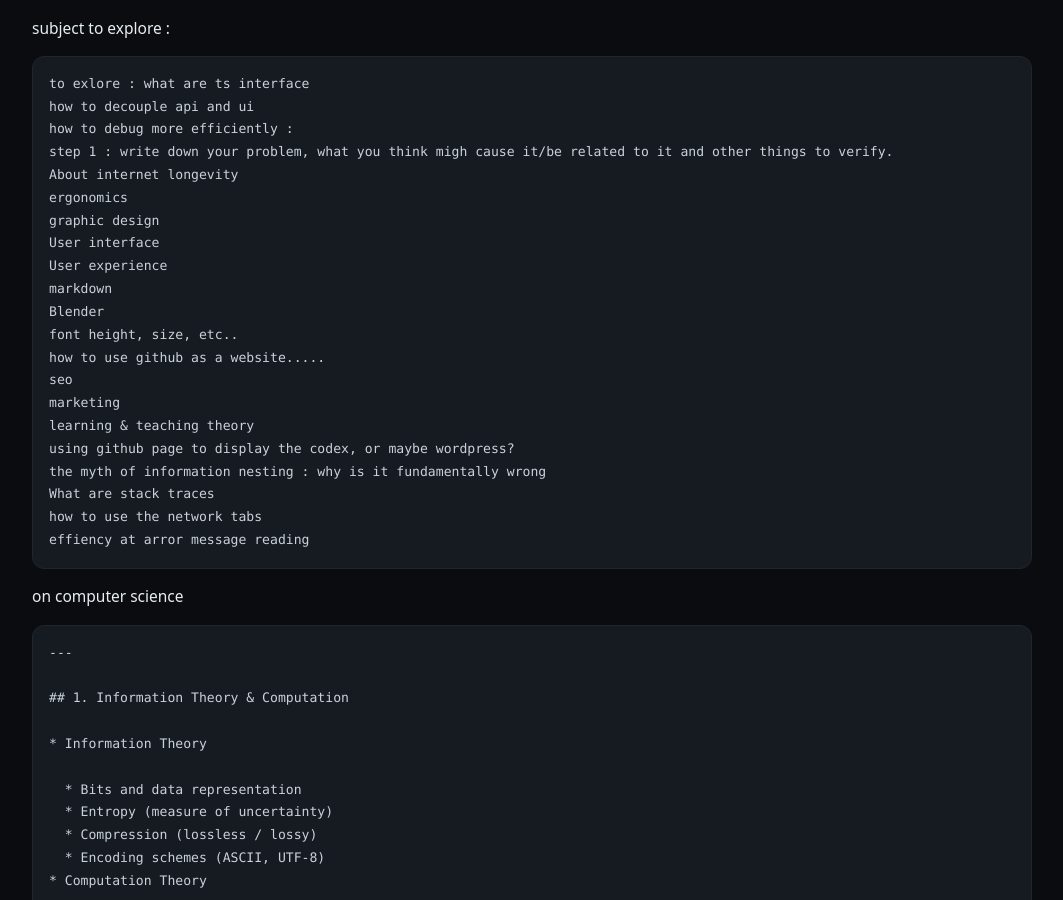
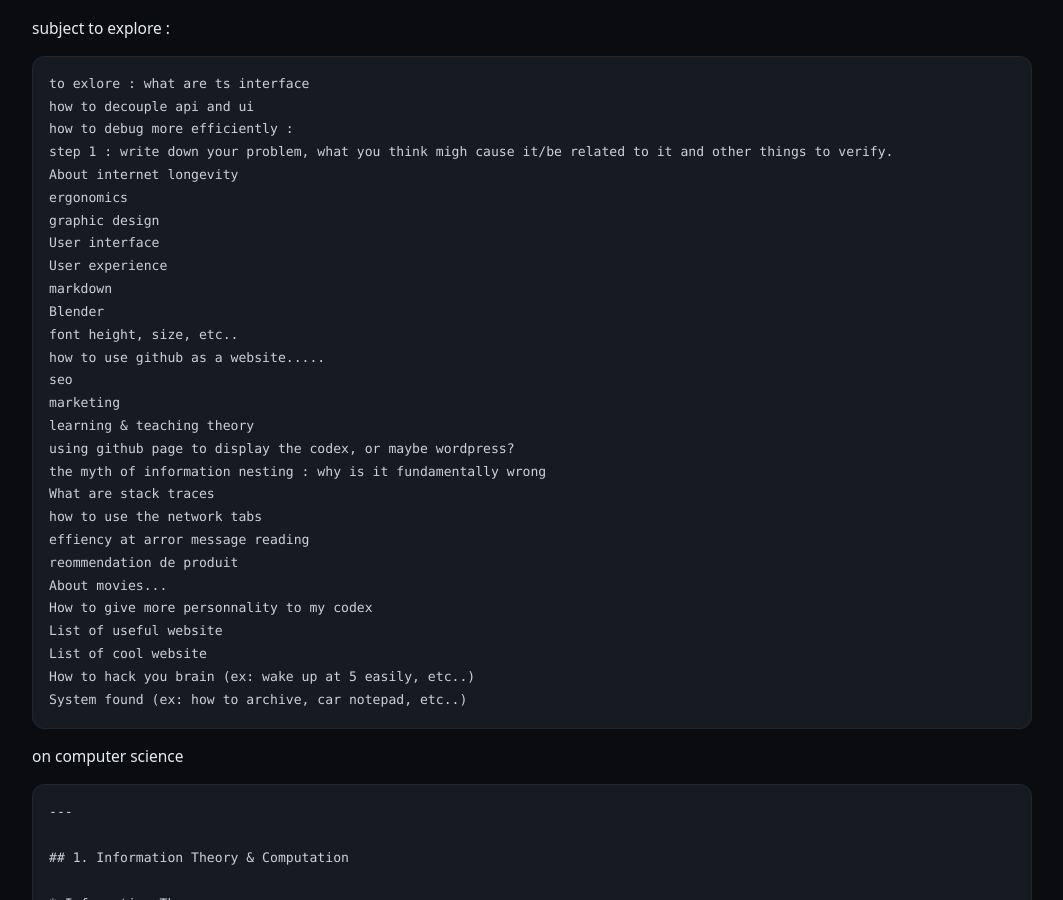
Before and after one commit to BBBB-44/_Codex, a Jekyll site: the page built from _codex/inbox.md, in a window 1280 px wide and 900 px high. Shown: the whole window, without its empty margins (108-1171 px from the left). Built offline with Jekyll 4.4.1, drawn with Linux system fonts in a browser that asks for light colours.

Commit message:
Update inbox with new topics and recommendations
Added new topics and recommendations to the inbox.

````diff
--- a/_codex/inbox.md
+++ b/_codex/inbox.md
@@ -25,6 +25,13 @@ the myth of information nesting : why is it fundamentally wrong
 What are stack traces
 how to use the network tabs
 effiency at arror message reading
+reommendation de produit
+About movies...
+How to give more personnality to my codex
+List of useful website
+List of cool website
+How to hack you brain (ex: wake up at 5 easily, etc..)
+System found (ex: how to archive, car notepad, etc..)
 ```
 on computer science
 ```
````
